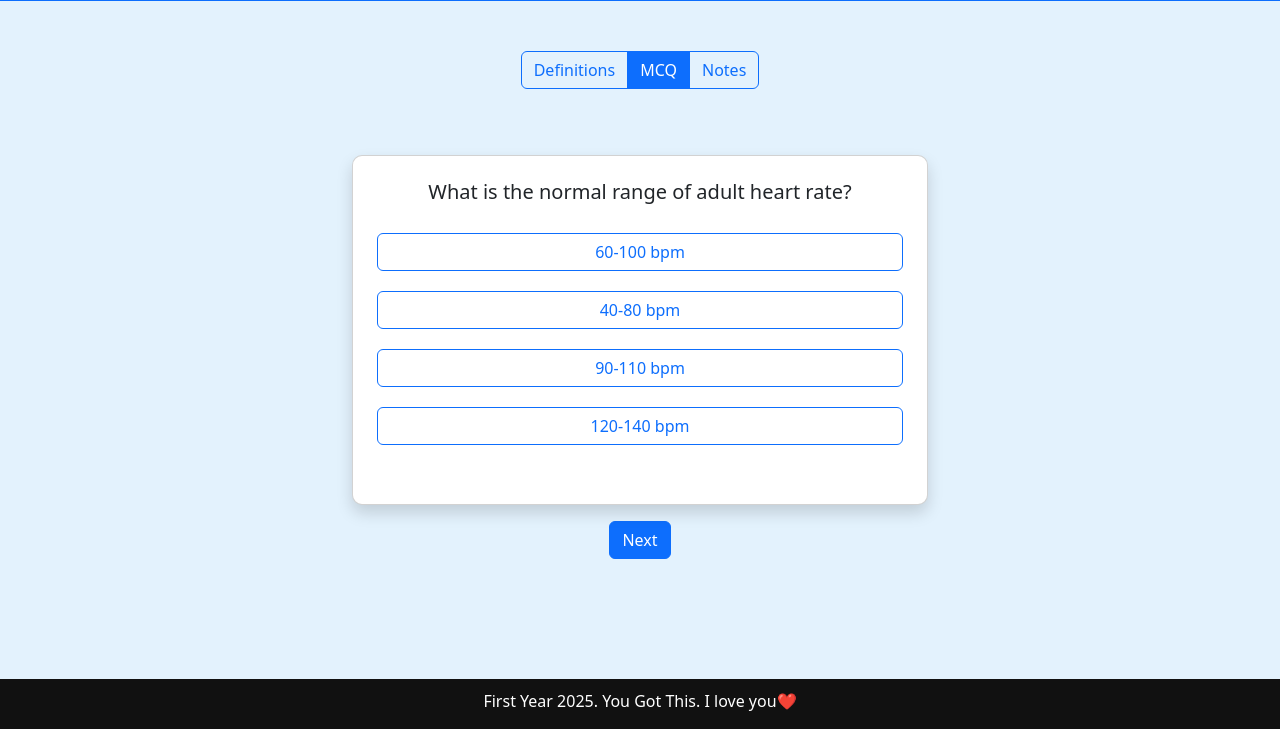
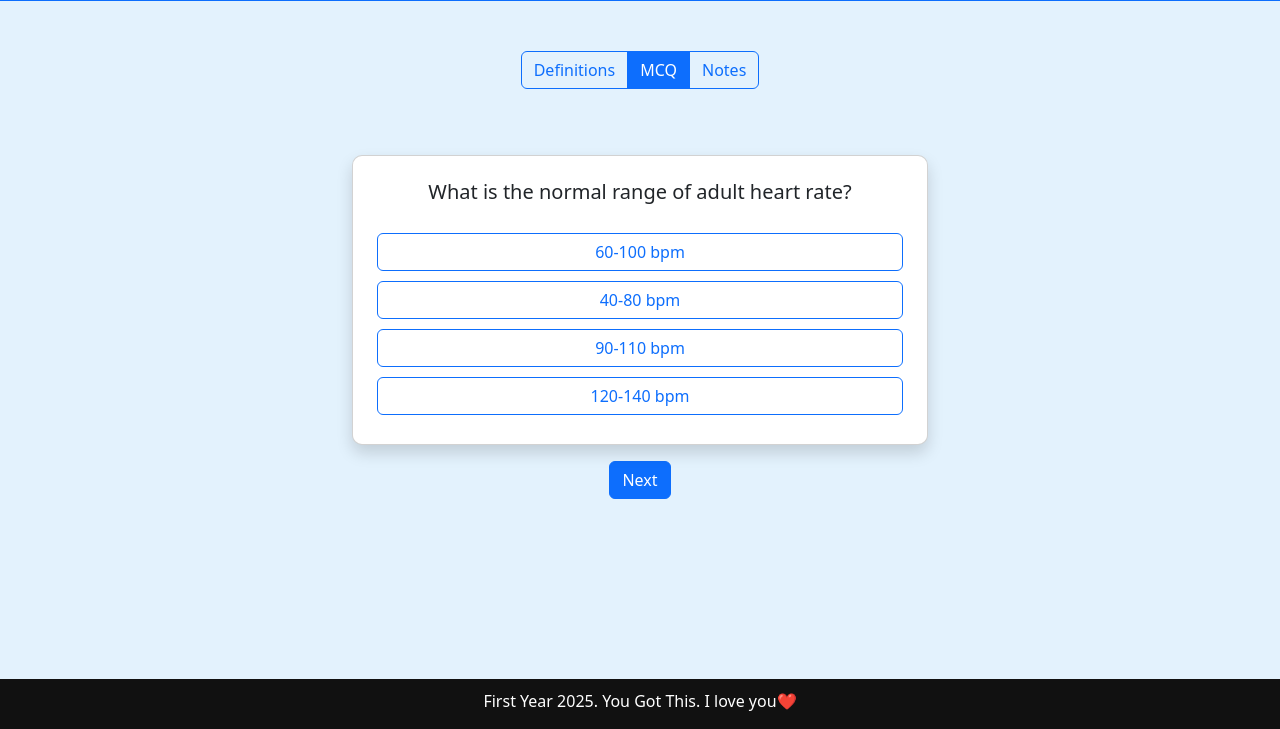
Before and after one commit to laoditiusm/NurseNuggey, a plain HTML site: page index.html in a window 1280 px wide. Both pictures are taken after a click on the button "MCQ". Shown: the part 71-800 px from the top of the page. Drawn offline with nearby package versions, Linux system fonts and the light colour scheme.

Commit message:
Add files via upload

```diff
--- a/index.html
+++ b/index.html
@@ -21,6 +21,9 @@
             perspective: 1000px;
         }
 
+        #mcq-card {
+            height: fit-content;
+        }
         .card {
             width: 100%;
             height: 350px;
@@ -72,11 +75,16 @@
         .mcq-container,
         .notes-container {
             display: none;
+            padding-bottom: 50px;
         }
 
         .mcq-options {
-            display: grid;
-            gap: 10px;
+            .mcq-options {
+    display: flex;
+    flex-direction: column;
+    gap: 10px; /* Optional, adds space between buttons */
+    overflow: auto; /* Prevents overflow if there's too much content */
+}
         }
 
         .btn-option {
@@ -125,7 +133,7 @@
     </div>
 
     <div class="container mcq-container">
-        <div class="card shadow p-4">
+        <div class="card shadow p-4" id="mcq-card">
             <h5 id="mcq-question" class="text-center"></h5>
             <div id="mcq-options" class="mcq-options mt-3"></div>
         </div>
@@ -353,6 +361,8 @@
         function showMCQ() {
             document.querySelector(".definitions-container").style.display = "none";
             document.querySelector(".mcq-container").style.display = "block";
+            document.querySelector(".mcq-container").style.height = 'fit-content';
+
             document.querySelector(".notes-container").style.display = "none";
             document.getElementById("btn-mcq").classList.add("active");
             document.getElementById("btn-definitions").classList.remove("active");
```
